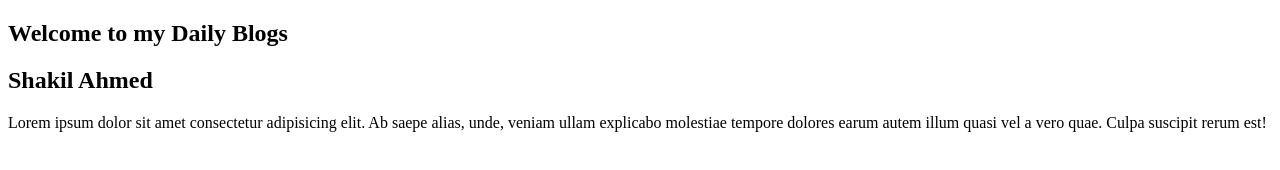
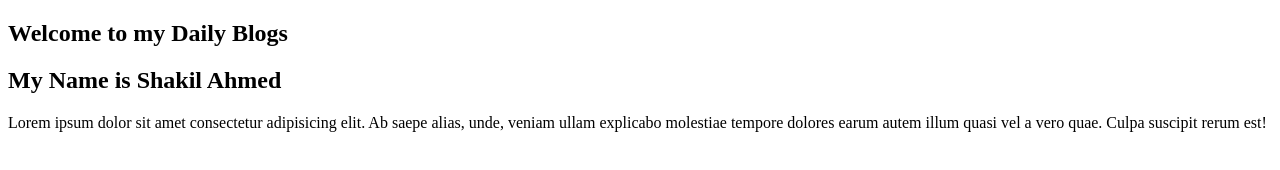
Before and after one commit to codermdshakil/git-test, a plain HTML site: page index.html in a window 1280 px wide. Drawn offline with Linux system fonts and the light colour scheme.

Commit message:
shakil added his name

```diff
--- a/index.html
+++ b/index.html
@@ -10,7 +10,7 @@
     <h2>Welcome to my Daily Blogs</h2>
     <div class="blogs">
         <div class="shakil">
-            <h2>Shakil Ahmed</h2>
+            <h2>My Name is Shakil Ahmed</h2>
             <p>Lorem ipsum dolor sit amet consectetur adipisicing elit. Ab saepe alias, unde, veniam ullam explicabo molestiae tempore dolores earum autem illum quasi vel a vero quae. Culpa suscipit rerum est!</p>
 
         </div>
```
